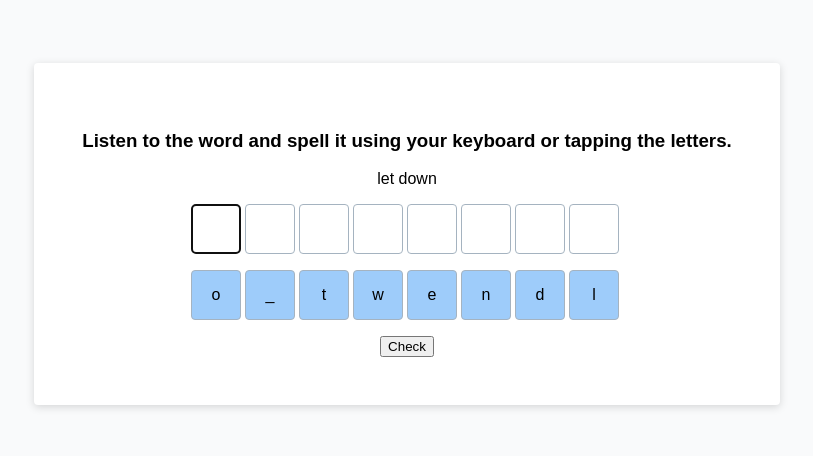
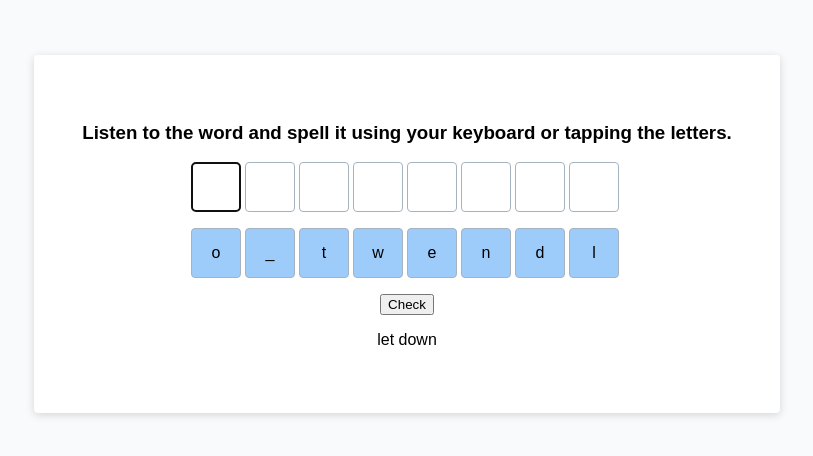
Before and after one commit to WilliamPerezBeltran/spelling, a React app in the folder client/: page / in a window 1280 px wide. Shown: the part 166-622 px from the top of the page, without its empty margins (233-1046 px from the left). Built offline with nearby package versions, Linux system fonts and the light colour scheme; the HTML template or start-up script is replaced by a standard one.

Commit message:
Refactor form into component.

```diff
--- a/client/src/Activity.module.sass
+++ b/client/src/Activity.module.sass
@@ -9,7 +9,3 @@ $shadowColor: rgba(0, 0, 0, .15)
   min-width: 320px
   padding: 3rem
   text-align: center
-
-.inputContainer,
-.lettersContainer
-  margin-bottom: 1rem
--- a/client/src/Activity.tsx
+++ b/client/src/Activity.tsx
@@ -1,15 +1,12 @@
 import * as React from 'react';
 
-import { observer } from 'mobx-react';
 import DevTools from 'mobx-react-devtools';
 
 import AppState from './AppState';
-import Input from './Input';
-import Letter from './Letter';
+import Form from './Form';
 
 import styles from './Activity.module.sass';
 
-@observer
 class Activity extends React.Component<{ appState: AppState }, {}> {
   public render() {
     return (
@@ -20,36 +17,12 @@ class Activity extends React.Component<{ appState: AppState }, {}> {
           letters.
         </h3>
 
+        <Form appState={this.props.appState} />
+
         <p>{this.props.appState.term.original}</p>
-
-        <form onSubmit={this.onCheck}>
-          <div className={styles.inputContainer}>
-            <Input appState={this.props.appState} />
-          </div>
-
-          <div className={styles.lettersContainer}>
-            {this.props.appState.term.data.map(({ char, available }, index) => (
-              <Letter
-                key={`${index}-${char}`}
-                index={index}
-                char={char}
-                available={available}
-                appState={this.props.appState}
-              />
-            ))}
-          </div>
-
-          <input type="submit" value="Check" />
-        </form>
       </div>
     );
   }
-
-  private onCheck = (e: React.FormEvent<HTMLFormElement>) => {
-    e.preventDefault();
-
-    this.props.appState.check();
-  };
 }
 
 export default Activity;
--- /dev/null
+++ b/client/src/Form.module.sass
@@ -0,0 +1,3 @@
+.inputContainer,
+.lettersContainer
+  margin-bottom: 1rem
--- /dev/null
+++ b/client/src/Form.tsx
@@ -0,0 +1,44 @@
+import * as React from 'react';
+
+import { observer } from 'mobx-react';
+
+import AppState from './AppState';
+import Input from './Input';
+import Letter from './Letter';
+
+import styles from './Form.module.sass';
+
+@observer
+class Form extends React.Component<{ appState: AppState }, {}> {
+  public render() {
+    return (
+      <form onSubmit={this.onCheck}>
+        <div className={styles.inputContainer}>
+          <Input appState={this.props.appState} />
+        </div>
+
+        <div className={styles.lettersContainer}>
+          {this.props.appState.term.data.map(({ char, available }, index) => (
+            <Letter
+              key={`${index}-${char}`}
+              index={index}
+              char={char}
+              available={available}
+              appState={this.props.appState}
+            />
+          ))}
+        </div>
+
+        <input type="submit" value="Check" />
+      </form>
+    )
+  }
+
+  private onCheck = (e: React.FormEvent<HTMLFormElement>) => {
+    e.preventDefault();
+
+    this.props.appState.check();
+  };
+}
+
+export default Form;
```
